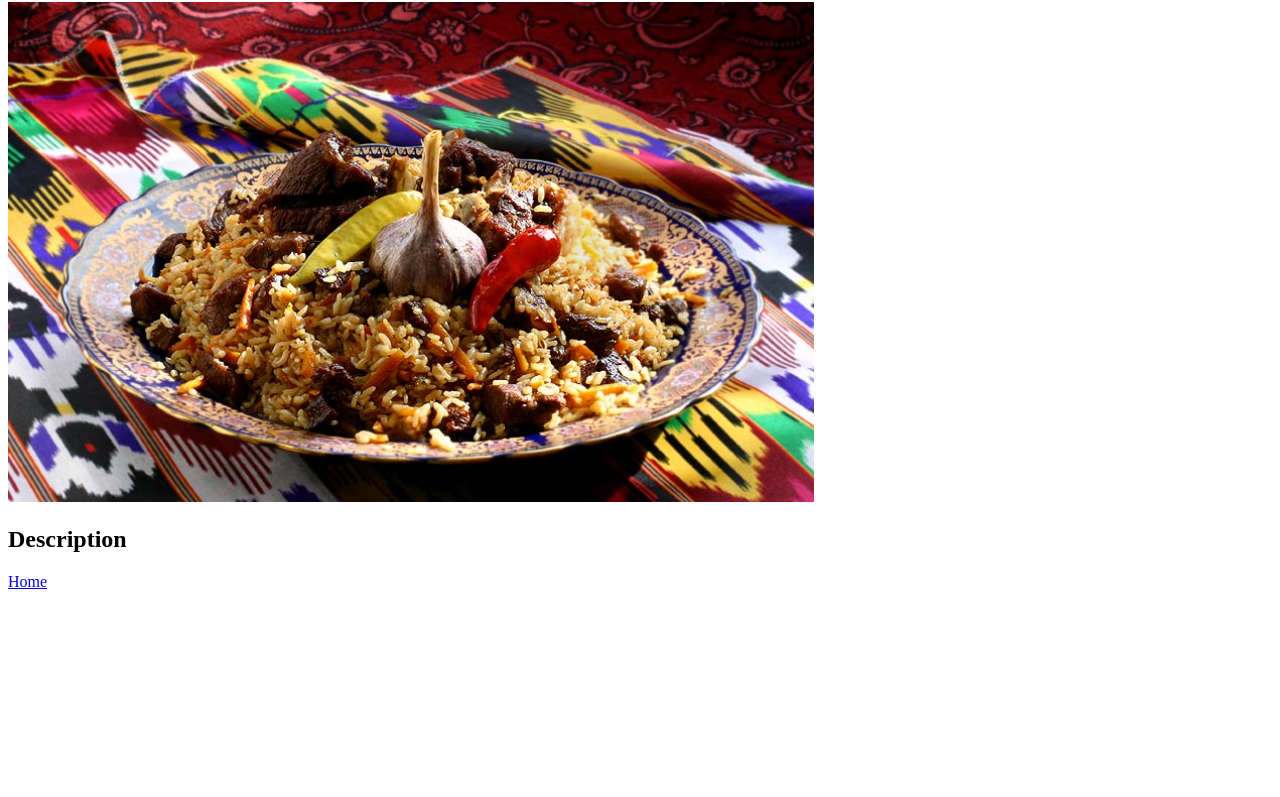
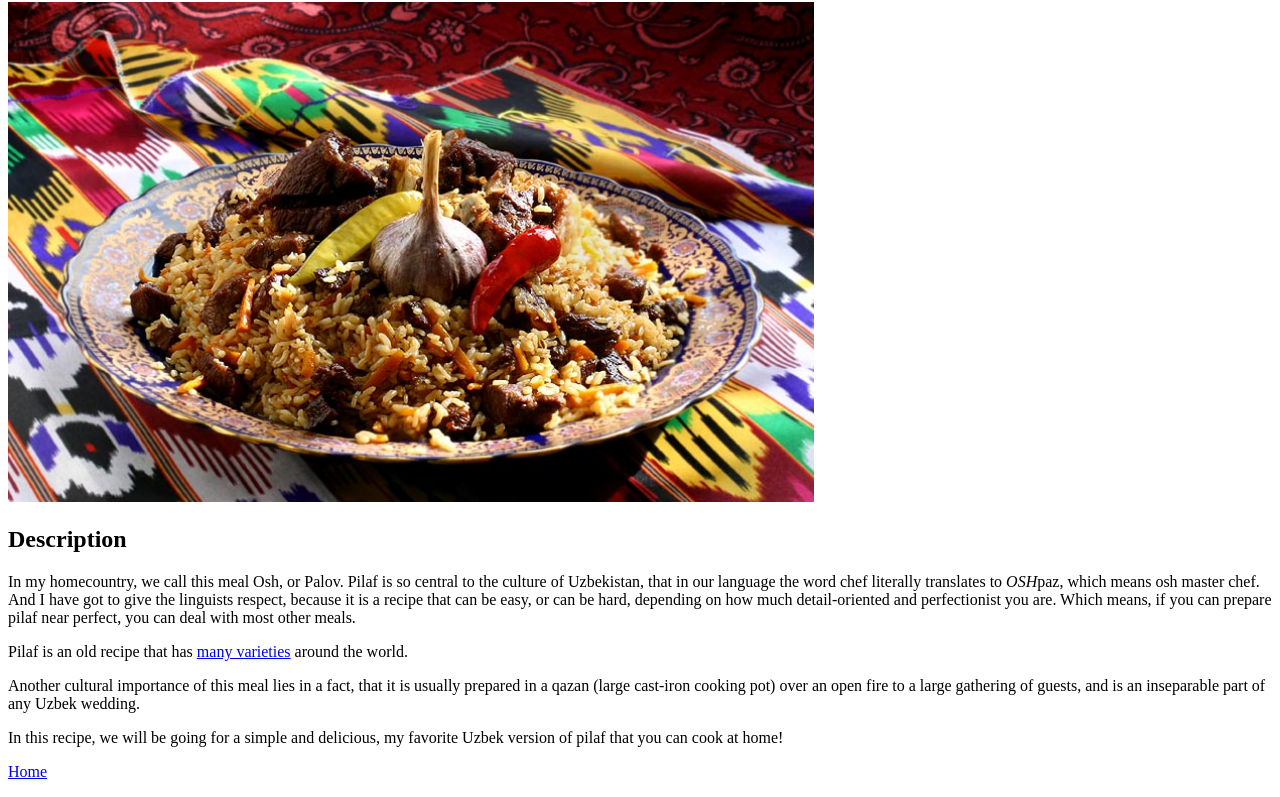
Before and after one commit to burnoutisalie/odin-recipes, a plain HTML site: page recipes/pilaf.html in a window 1280 px wide. Shown: the part 112-909 px from the top of the page. Before the commit the page ends 800 px from the top, so only its background shows below. Drawn offline with Linux system fonts and the light colour scheme.

Commit message:
feat: Add meal description

```diff
--- a/recipes/pilaf.html
+++ b/recipes/pilaf.html
@@ -9,7 +9,10 @@
     <h1>Pilaf</h1>
     <img src="../img/pilaf.jpg" alt="Plov in a large decorative plate on a silk-cotton fabric with folded corner" height="500">
     <h2>Description</h2>
-    <p></p>
+    <p>In my homecountry, we call this meal Osh, or Palov. Pilaf is so central to the culture of Uzbekistan, that in our language the word chef literally translates to <em>OSH</em>paz, which means osh master chef. And I have got to give the linguists respect, because it is a recipe that can be easy, or can be hard, depending on how much detail-oriented and perfectionist you are. Which means, if you can prepare pilaf near perfect, you can deal with most other meals.</p>
+    <p>Pilaf is an old recipe that has <a href="https://en.wikipedia.org/wiki/Pilaf#Local_varieties">many varieties</a> around the world.</p>
+    <p>Another cultural importance of this meal lies in a fact, that it is usually prepared in a qazan (large cast-iron cooking pot) over an open fire to a large gathering of guests, and is an inseparable part of any Uzbek wedding. </p>
+    <p>In this recipe, we will be going for a simple and delicious, my favorite Uzbek version of pilaf that you can cook at home!</p>
     <p><a href="../index.html">Home</a></p>
   </body>
 </html>
```
